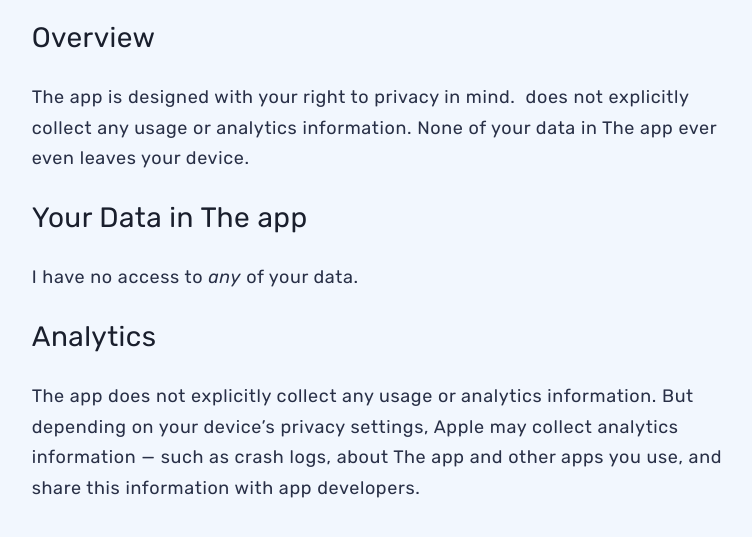
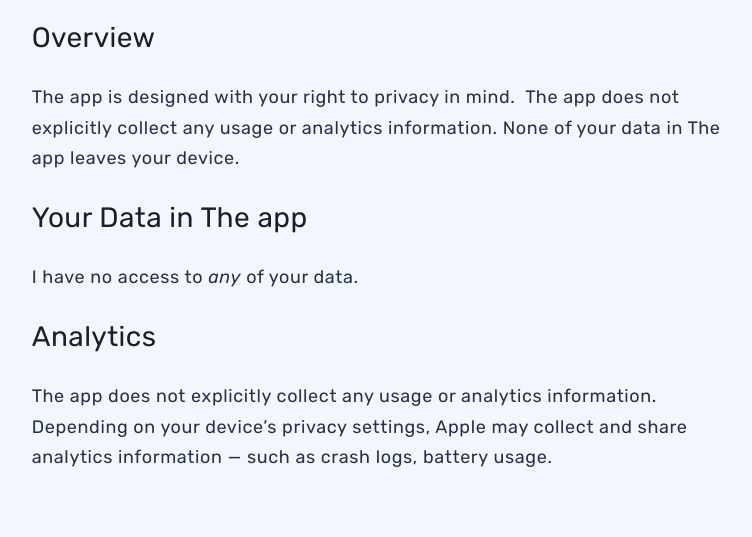
Before and after one commit to second2falcon/RifiApp, a plain HTML site: page privacypolicy.html in a window 1280 px wide. Shown: the part 165-702 px from the top of the page, without its empty margins (254-1006 px from the left). Drawn offline with Linux system fonts and the light colour scheme.

Commit message:
Fixed grammer

```diff
--- a/privacypolicy.html
+++ b/privacypolicy.html
@@ -19,7 +19,7 @@
     <main class="Main Main--page" >
 
         <section class="Main-content" data-content-field="main-content">
-          <div class="sqs-layout sqs-grid-12 columns-12" data-type="page"><div class="row sqs-row"><div class="col sqs-col-12 span-12"><div class="sqs-block html-block sqs-block-html"><div class="sqs-block-content"><h1 style="white-space:pre-wrap;">Privacy</h1><h2 style="white-space:pre-wrap;">Overview</h2><p class="" style="white-space:pre-wrap;">The app is designed with your right to privacy in mind.&nbsp; does not explicitly collect any usage or analytics information. None of your data in The app ever even leaves your device.&nbsp;</p><h2 style="white-space:pre-wrap;">Your Data in The app</h2>I have no access to <em>any</em> of your data.</p><h2 style="white-space:pre-wrap;">Analytics</h2><p class="" style="white-space:pre-wrap;">The app does not explicitly collect any usage or analytics information. But depending on your device’s privacy settings, Apple may collect analytics information — such as crash logs, about The app and other apps you use, and share this information with app developers.</p></div></div></div></div>
+          <div class="sqs-layout sqs-grid-12 columns-12" data-type="page"><div class="row sqs-row"><div class="col sqs-col-12 span-12"><div class="sqs-block html-block sqs-block-html"><div class="sqs-block-content"><h1 style="white-space:pre-wrap;">Privacy</h1><h2 style="white-space:pre-wrap;">Overview</h2><p class="" style="white-space:pre-wrap;">The app is designed with your right to privacy in mind.&nbsp; The app does not explicitly collect any usage or analytics information. None of your data in The app leaves your device.&nbsp;</p><h2 style="white-space:pre-wrap;">Your Data in The app</h2>I have no access to <em>any</em> of your data.</p><h2 style="white-space:pre-wrap;">Analytics</h2><p class="" style="white-space:pre-wrap;">The app does not explicitly collect any usage or analytics information. Depending on your device’s privacy settings, Apple may collect and share analytics information — such as crash logs, battery usage.</p></div></div></div></div>
         </section>
 
     </main>
```
